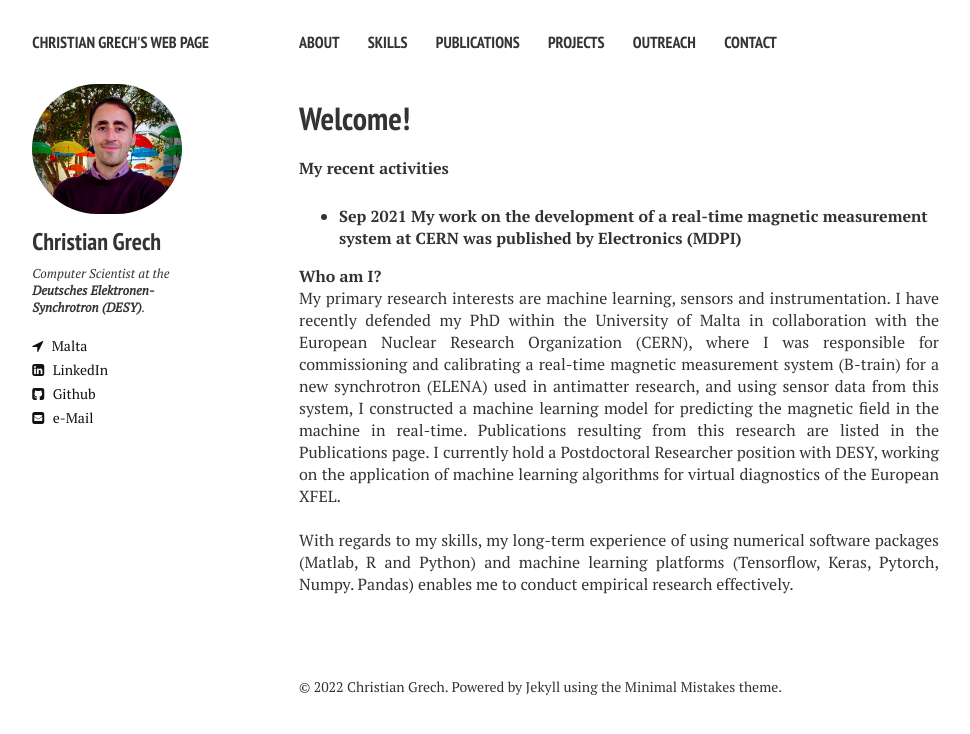
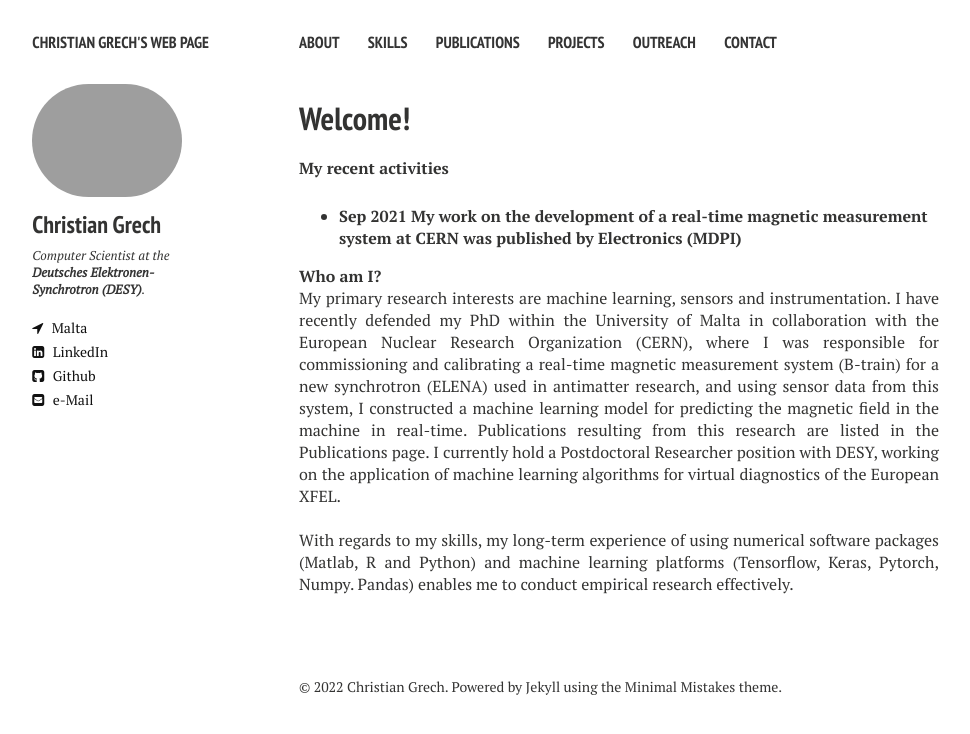
Before and after one commit to cgre23/cgre23.github.io, a Jekyll site: the page built from index.md, in a window 1280 px wide. Shown: the top 734 px of the page, without its empty margins (21-991 px from the left). Built offline with Jekyll 4.4.1, drawn with Linux system fonts in a browser that asks for light colours; nearby versions of some CDN libraries.

Commit message:
Update _config.yml

```diff
--- a/_config.yml
+++ b/_config.yml
@@ -6,7 +6,7 @@ url:              //cgre23.github.io
 # Owner/author information
 owner:
   name:           Christian Grech
-  avatar:         img12.jpg
+  #avatar:         img12.jpg
   bio:            Computer Scientist at the <a href="http://desy.de"><b>Deutsches Elektronen-Synchrotron (DESY)</b>.
   location:       Germany
   email:          chrisgre23@gmail.com
```
